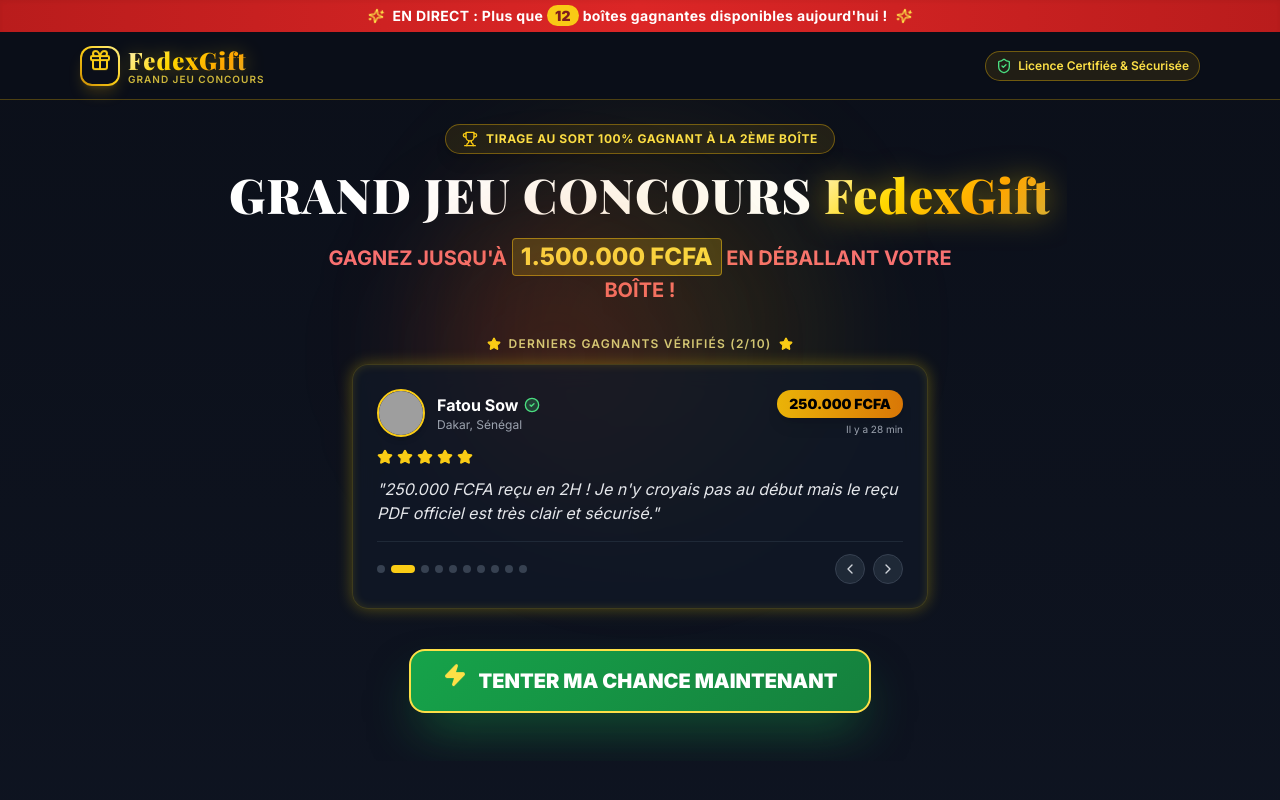
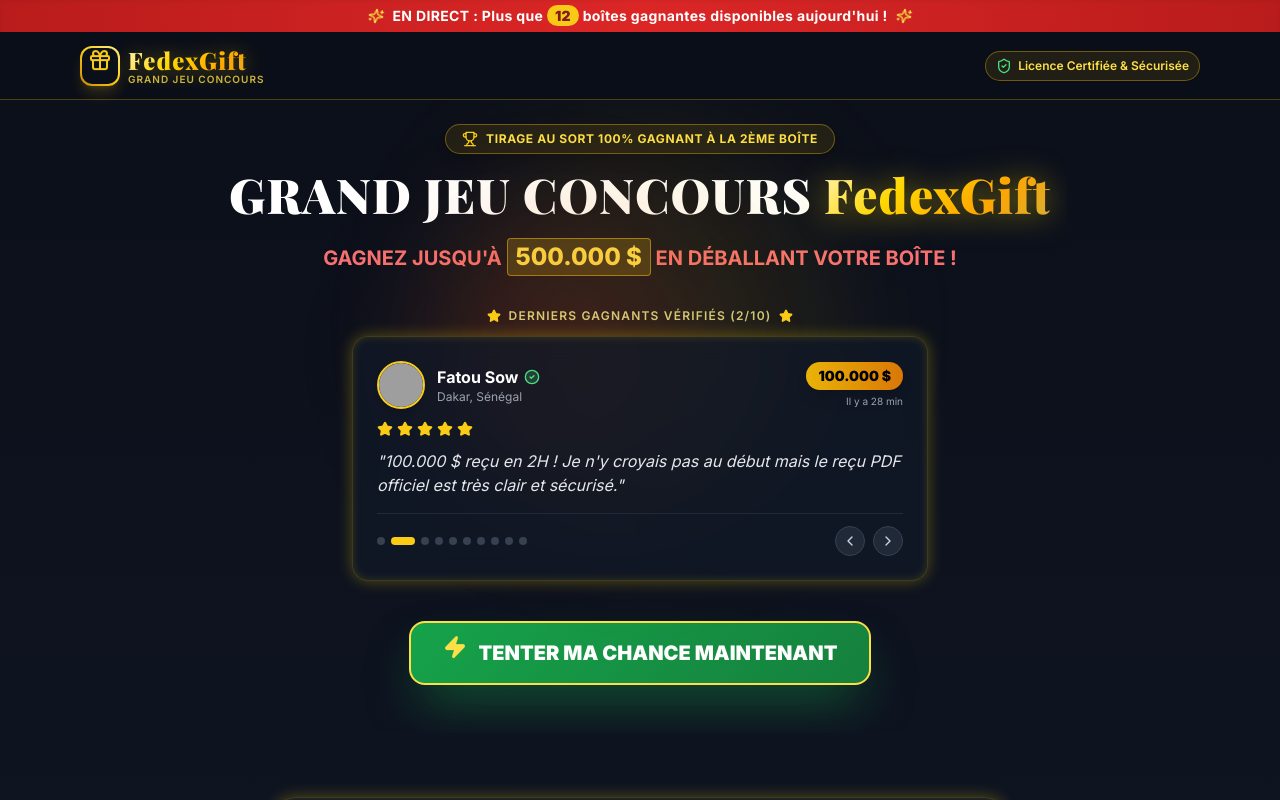
Before and after one commit to Marketplace2026/Fedexgift, a Next.js app: page / in a window 1280 px wide. Shown: the top 800 px of the page. Built offline with nearby package versions, Linux system fonts and the light colour scheme; grey boxes are pictures that could not be loaded; a web font is replaced by a local one.

Commit message:
Update prizes currency to USD (,000 to ,000 range)

```diff
--- a/src/app/layout.tsx
+++ b/src/app/layout.tsx
@@ -3,7 +3,7 @@
 
 export const metadata: Metadata = {
   title: "FedexGift - Grand Jeu Concours Cadeaux",
-  description: "Tentez votre chance et gagnez jusqu'à 1.500.000 FCFA instantanément avec FedexGift ! 15 boîtes cadeaux disponibles.",
+  description: "Tentez votre chance et gagnez jusqu'à 500.000 $ instantanément avec FedexGift ! 15 boîtes cadeaux disponibles.",
 };
 
 export const viewport: Viewport = {
--- a/src/components/BoxGridGame.tsx
+++ b/src/components/BoxGridGame.tsx
@@ -6,7 +6,7 @@
 import confetti from "canvas-confetti";
 import WinningModal from "./WinningModal";
 
-const PRIZES = [100000, 250000, 500000, 750000, 1000000, 1500000];
+const PRIZES = [50000, 100000, 150000, 250000, 350000, 500000];
 
 interface BoxState {
   id: number;
@@ -20,7 +20,7 @@
 }
 
 export default function BoxGridGame({ onWin }: BoxGridGameProps) {
-  const [winningPrize, setWinningPrize] = useState<number>(500000);
+  const [winningPrize, setWinningPrize] = useState<number>(250000);
   const [attempt, setAttempt] = useState<number>(0);
   const [openedBoxIds, setOpenedBoxIds] = useState<number[]>([]);
   const [firstLosingBoxId, setFirstLosingBoxId] = useState<number | null>(null);
@@ -246,10 +246,10 @@
                 >
                   <Sparkles className="w-6 h-6 text-red-900 animate-spin mx-auto" />
                   <span className="text-xs sm:text-sm font-black text-red-950 block tracking-tight">
-                    {winningPrize.toLocaleString("fr-FR")}
+                    {winningPrize.toLocaleString("en-US")} $
                   </span>
                   <span className="text-[9px] font-black text-red-900 uppercase block">
-                    FCFA GAGNE !
+                    $ GAGNÉ !
                   </span>
                 </motion.div>
               )}
--- a/src/components/ClaimForm.tsx
+++ b/src/components/ClaimForm.tsx
@@ -162,7 +162,7 @@
 
     doc.setFontSize(22);
     doc.setTextColor(22, 163, 74);
-    doc.text(`${winningPrize.toLocaleString("fr-FR")} FCFA`, 105, startY + 28, { align: "center" });
+    doc.text(`$ ${winningPrize.toLocaleString("en-US")} USD`, 105, startY + 28, { align: "center" });
 
     // Official Certification Stamp
     doc.setDrawColor(22, 163, 74);
@@ -189,7 +189,7 @@
   const getWhatsAppLink = () => {
     const fullPhone = `${countryCode}${phone}`;
     const selectedPayName = PAYMENT_METHODS.find((p) => p.id === paymentMethod)?.name || "Mobile Money";
-    const message = `Bonjour FedexGift, je viens de gagner ${winningPrize.toLocaleString("fr-FR")} FCFA sur le site !
+    const message = `Bonjour FedexGift, je viens de gagner ${winningPrize.toLocaleString("en-US")} $ sur le site !
 
 Nom: ${nom}
 Email: ${email}
@@ -214,7 +214,7 @@
           </div>
 
           <h2 className="text-2xl sm:text-3xl font-display font-black text-white">
-            RECEVEZ VOS <span className="text-gold-gradient">{winningPrize.toLocaleString("fr-FR")} FCFA</span>
+            RECEVEZ VOS <span className="text-gold-gradient">{winningPrize.toLocaleString("en-US")} $</span>
           </h2>
           <p className="text-xs sm:text-sm text-gray-300">
             Remplissez vos informations exactes pour recevoir votre virement immédiat.
--- a/src/components/HeroCarousel.tsx
+++ b/src/components/HeroCarousel.tsx
@@ -19,8 +19,8 @@
     id: 1,
     nom: "Kouassi Marc",
     ville: "Abidjan, Côte d'Ivoire",
-    montant: "850.000 FCFA",
-    texte: "J'ai gagné 850.000 FCFA à ma deuxième boîte ! Le transfert MTN MoMo est arrivé en 15 minutes chrono. Incroyable !",
+    montant: "250.000 $",
+    texte: "J'ai gagné 250.000 $ à ma deuxième boîte ! Le virement est arrivé en 15 minutes chrono. Incroyable !",
     avatar: "https://images.unsplash.com/photo-1534528741775-53994a69daeb?w=150&auto=format&fit=crop&q=80",
     temps: "Il y a 12 min"
   },
@@ -28,8 +28,8 @@
     id: 2,
     nom: "Fatou Sow",
     ville: "Dakar, Sénégal",
-    montant: "250.000 FCFA",
-    texte: "250.000 FCFA reçu en 2H ! Je n'y croyais pas au début mais le reçu PDF officiel est très clair et sécurisé.",
+    montant: "100.000 $",
+    texte: "100.000 $ reçu en 2H ! Je n'y croyais pas au début mais le reçu PDF officiel est très clair et sécurisé.",
     avatar: "https://images.unsplash.com/photo-1531746020798-e6953c6e8e04?w=150&auto=format&fit=crop&q=80",
     temps: "Il y a 28 min"
   },
@@ -37,8 +37,8 @@
     id: 3,
     nom: "Samuel Mbarga",
     ville: "Douala, Cameroun",
-    montant: "1.500.000 FCFA",
-    texte: "1.500.000 FCFA !!! C'est la première fois que je gagne une somme aussi énorme sur internet. MERCI FedexGift !",
+    montant: "500.000 $",
+    texte: "500.000 $ !!! C'est la première fois que je gagne une somme aussi énorme sur internet. MERCI FedexGift !",
     avatar: "https://images.unsplash.com/photo-1507003211169-0a1dd7228f2d?w=150&auto=format&fit=crop&q=80",
     temps: "Il y a 45 min"
   },
@@ -46,8 +46,8 @@
     id: 4,
     nom: "Aminata Traoré",
     ville: "Ouagadougou, Burkina Faso",
-    montant: "500.000 FCFA",
-    texte: "J'ai tenté ma chance ce matin et j'ai empoché 500.000 FCFA directement par Orange Money. Trop heureuse !",
+    montant: "150.000 $",
+    texte: "J'ai tenté ma chance ce matin et j'ai empoché 150.000 $ directement par transfert ! Trop heureuse !",
     avatar: "https://images.unsplash.com/photo-1573496359142-b8d87734a5a2?w=150&auto=format&fit=crop&q=80",
     temps: "Il y a 1h"
   },
@@ -55,8 +55,8 @@
     id: 5,
     nom: "Koffi Jean-Luc",
     ville: "Lomé, Togo",
-    montant: "750.000 FCFA",
-    texte: "750.000 FCFA gagnés très facilement à la 2ème boîte. Le service client sur WhatsApp est super réactif.",
+    montant: "350.000 $",
+    texte: "350.000 $ gagnés très facilement à la 2ème boîte. Le service client sur WhatsApp est super réactif.",
     avatar: "https://images.unsplash.com/photo-1500648767791-00dcc994a43e?w=150&auto=format&fit=crop&q=80",
     temps: "Il y a 1h 20m"
   },
@@ -64,8 +64,8 @@
     id: 6,
     nom: "Aïcha Dossou",
     ville: "Cotonou, Bénin",
-    montant: "1.000.000 FCFA",
-    texte: "1.000.000 FCFA reçu direct sur mon compte Wave ! Tout s'est passé exactement comme promis sur la plateforme.",
+    montant: "500.000 $",
+    texte: "500.000 $ reçu direct sur mon compte ! Tout s'est passé exactement comme promis sur la plateforme.",
     avatar: "https://images.unsplash.com/photo-1544005313-94ddf0286df2?w=150&auto=format&fit=crop&q=80",
     temps: "Il y a 2h"
   },
@@ -73,8 +73,8 @@
     id: 7,
     nom: "Ibrahim Diop",
     ville: "Dakar, Sénégal",
-    montant: "850.000 FCFA",
-    texte: "J'ai ouvert la première boîte (vide), puis la 2ème et BOUM 850.000 FCFA ! N'attendez pas les amis.",
+    montant: "250.000 $",
+    texte: "J'ai ouvert la première boîte (vide), puis la 2ème et BOUM 250.000 $ ! N'attendez pas les amis.",
     avatar: "https://images.unsplash.com/photo-1506794778202-cad84cf45f1d?w=150&auto=format&fit=crop&q=80",
     temps: "Il y a 2h 40m"
   },
@@ -82,8 +82,8 @@
     id: 8,
     nom: "Grâce Lawson",
     ville: "Abidjan, Côte d'Ivoire",
-    montant: "500.000 FCFA",
-    texte: "500.000 FCFA reçus en cash mobile ! Franchement le système de boîte est génial et super stimulant.",
+    montant: "150.000 $",
+    texte: "150.000 $ reçus en cash ! Franchement le système de boîte est génial et super stimulant.",
     avatar: "https://images.unsplash.com/photo-1534528741775-53994a69daeb?w=150&auto=format&fit=crop&q=80",
     temps: "Il y a 3h"
   },
@@ -91,8 +91,8 @@
     id: 9,
     nom: "Cheick Ouedraogo",
     ville: "Ouagadougou, Burkina Faso",
-    montant: "250.000 FCFA",
-    texte: "250.000 FCFA en 1 heure chrono. Rien à redire, c'est fiable, rapide et sécurisé.",
+    montant: "50.000 $",
+    texte: "50.000 $ en 1 heure chrono. Rien à redire, c'est fiable, rapide et sécurisé.",
     avatar: "https://images.unsplash.com/photo-1522075469751-3a6694fb2f61?w=150&auto=format&fit=crop&q=80",
     temps: "Il y a 3h 15m"
   },
@@ -100,8 +100,8 @@
     id: 10,
     nom: "Brice Ndong",
     ville: "Douala, Cameroun",
-    montant: "1.000.000 FCFA",
-    texte: "1.000.000 FCFA tombé du ciel. FedexGift est 100% réel. Je viens de valider mon reçu PDF.",
+    montant: "350.000 $",
+    texte: "350.000 $ tombé du ciel. FedexGift est 100% réel. Je viens de valider mon reçu PDF.",
     avatar: "https://images.unsplash.com/photo-1519085360753-af0119f7cbe7?w=150&auto=format&fit=crop&q=80",
     temps: "Il y a 4h"
   }
@@ -154,7 +154,7 @@
           GRAND JEU CONCOURS <span className="text-gold-gradient drop-shadow-[0_2px_15px_rgba(255,215,0,0.5)]">FedexGift</span>
         </h1>
         <p className="text-base sm:text-xl font-bold text-red-400 max-w-2xl mx-auto">
-          GAGNEZ JUSQU'À <span className="bg-yellow-400/20 text-yellow-300 border border-yellow-400/50 px-2 py-0.5 rounded font-extrabold text-xl sm:text-2xl inline-block mt-1">1.500.000 FCFA</span> EN DÉBALLANT VOTRE BOÎTE !
+          GAGNEZ JUSQU'À <span className="bg-yellow-400/20 text-yellow-300 border border-yellow-400/50 px-2 py-0.5 rounded font-extrabold text-xl sm:text-2xl inline-block mt-1">500.000 $</span> EN DÉBALLANT VOTRE BOÎTE !
         </p>
       </motion.div>
 
--- a/src/components/WinningModal.tsx
+++ b/src/components/WinningModal.tsx
@@ -49,7 +49,7 @@
           {/* Winning Amount Card */}
           <div className="my-6 py-4 px-6 rounded-2xl bg-gradient-to-r from-yellow-500/20 via-yellow-400/30 to-yellow-500/20 border-2 border-yellow-400/70 shadow-inner">
             <p className="text-3xl sm:text-4xl md:text-5xl font-black text-yellow-300 tracking-tight">
-              {winningPrize.toLocaleString("fr-FR")} <span className="text-xl sm:text-2xl">FCFA</span>
+              {winningPrize.toLocaleString("en-US")} <span className="text-xl sm:text-2xl">$</span>
             </p>
           </div>
 
@@ -57,12 +57,12 @@
           <div className="relative w-full max-w-xs mx-auto h-32 mb-6 rounded-xl bg-gradient-to-b from-green-950/80 to-brandDark-900 border border-green-500/40 p-3 flex flex-col justify-between items-center shadow-lg overflow-hidden">
             <div className="absolute inset-0 bg-[radial-gradient(circle_at_center,rgba(34,197,94,0.15),transparent_70%)]" />
             <div className="w-full flex justify-between items-center text-xs font-mono text-green-400 font-bold">
-              <span>BCEAO / FCFA</span>
+              <span>TRANSFERT BANCAIRE / $ USD</span>
               <span>100% SÉCURISÉ</span>
             </div>
             <div className="text-center my-auto">
               <span className="text-3xl font-black text-green-300 font-mono tracking-wider drop-shadow-md">
-                💵 {winningPrize.toLocaleString("fr-FR")} 💵
+                💵 $ {winningPrize.toLocaleString("en-US")} 💵
               </span>
               <p className="text-[10px] text-green-400/80 uppercase font-semibold mt-1">
                 Liasse de Billets Prête Pour Transfert Mobile
```
